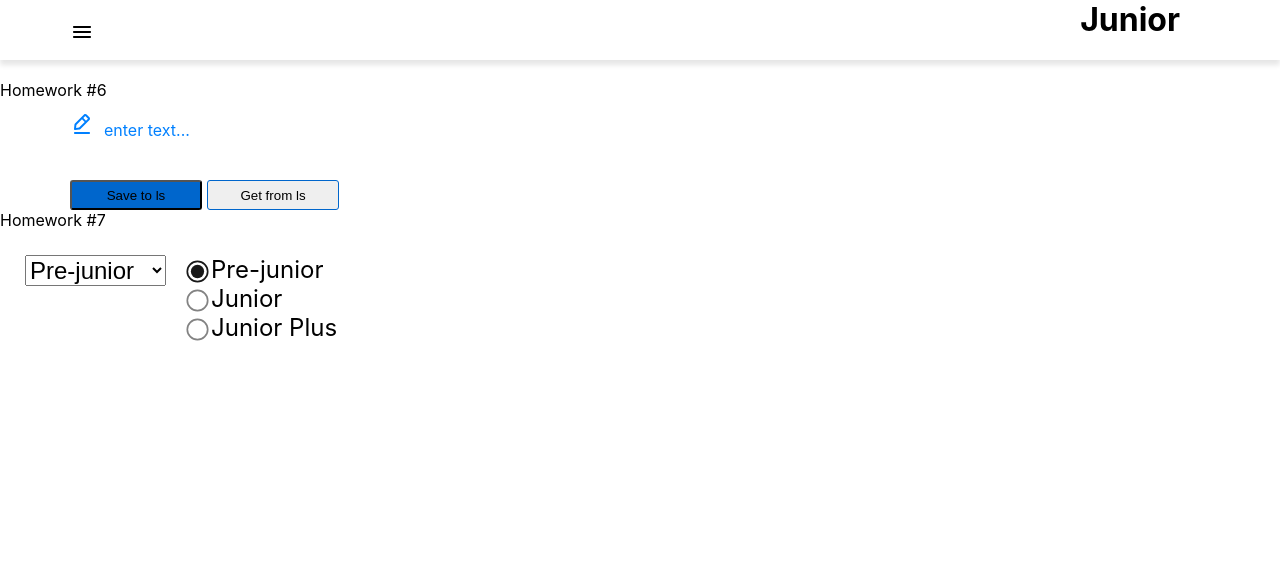
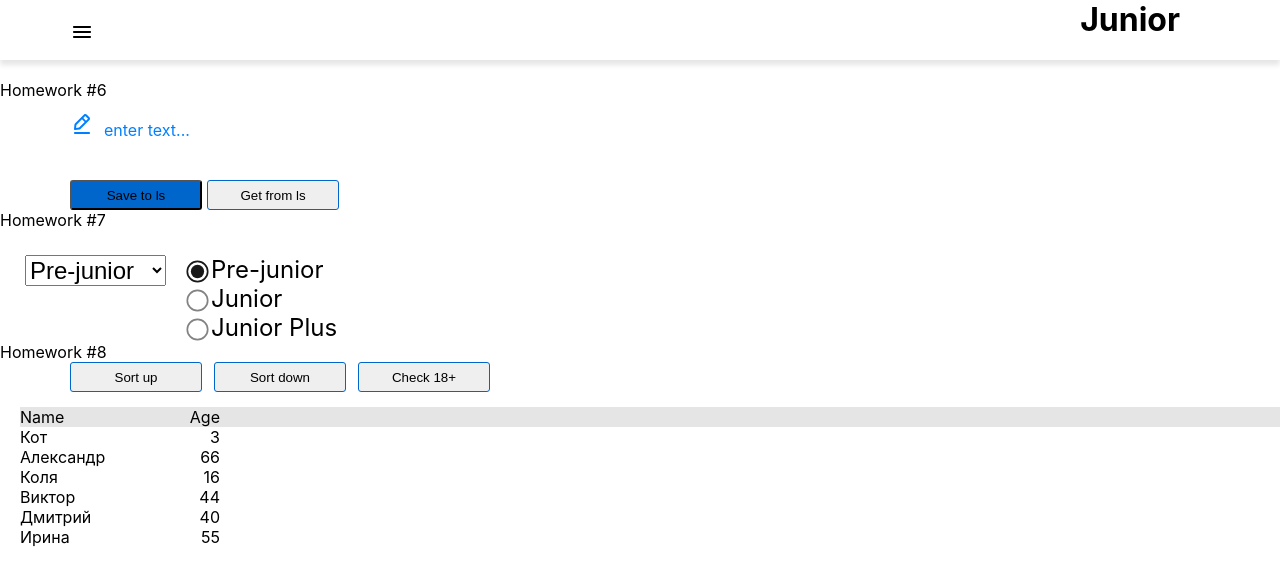
Before and after one commit to NovikovRomanV/hws2, a React (Create React App) app: page /#/junior in a window 1280 px wide. Shown: the top 586 px of the page. Built offline with nearby package versions, Linux system fonts and the light colour scheme.

Commit message:
homework 8

```diff
--- a/src/s2-homeworks/hw05/pages/Junior.tsx
+++ b/src/s2-homeworks/hw05/pages/Junior.tsx
@@ -1,7 +1,7 @@
 import React from 'react'
 import HW6 from '../../hw06/HW6'
 import HW7 from '../../hw07/HW7'
-// import HW8 from '../../hw08/HW8'
+import HW8 from '../../hw08/HW8'
 // import HW9 from '../../hw09/HW9'
 
 function Junior() {
@@ -9,7 +9,7 @@ function Junior() {
         <div id={'hw5-page-junior'}>
             <HW6 />
             <HW7 />
-            {/*<HW8 />*/}
+            <HW8 />
             {/*<HW9 />*/}
         </div>
     )
--- a/src/s2-homeworks/hw08/HW8.module.css
+++ b/src/s2-homeworks/hw08/HW8.module.css
@@ -5,16 +5,40 @@
 }
 
 .users {
+    display: flex;
+    flex-direction: column;
+    margin-left: 20px;
+    margin-top: 15px;
+}
+
+.users tr{
+    display: flex;
+    width: 200px;
+    justify-content: space-between;
 }
 
 .buttonsContainer {
+    display: flex;
+    flex-direction: row;
+    justify-content: space-between;
+    width: 420px;
+    margin-left: 70px;
 }
+
+.buttonsContainer :hover {
+    width: 132px;
+}
+
+
+
 
 .container {
 }
 
 .thead {
+    background: #E5E5E5;
 }
+
 
 .nameCol {
 }
--- a/src/s2-homeworks/hw08/User.tsx
+++ b/src/s2-homeworks/hw08/User.tsx
@@ -12,11 +12,11 @@ const User: React.FC<UserPropsType> = ({ u }) => {
         <tr id={'hw8-user-' + u._id + '-' + u.age} className={s.item}>
             <td id={'hw8-user-name-' + u._id} className={s.nameCol}>
                 {/*отобразить имя*/}
-
+                {u.name}
             </td>
             <td id={'hw8-user-age-' + u._id}>
                 {/*отобразить возраст*/}
-
+                {u.age}
             </td>
         </tr>
     )
--- a/src/s2-homeworks/hw08/bll/homeWorkReducer.ts
+++ b/src/s2-homeworks/hw08/bll/homeWorkReducer.ts
@@ -4,15 +4,20 @@ type ActionType =
     | { type: 'sort'; payload: 'up' | 'down' }
     | { type: 'check'; payload: number }
 
-export const homeWorkReducer = (state: any, action: any): any => { // need to fix any
+export const homeWorkReducer = (state: UserType[], action: any): UserType[] => { // need to fix any
     switch (action.type) {
         case 'sort': { // by name
-
-            return state // need to fix
+            if(action.payload==='up'){
+                return [...state].sort((a, b) => a.name > b.name ? 1 : -1)
+            }
+            if(action.payload==='down') {
+                return [...state].sort((a, b) => a.name < b.name ? 1 : -1)
+            }
+             return state // need to fix
         }
         case 'check': {
-
-            return state // need to fix
+            let newState = [...state].sort((a,b)=> a.age > b.age ? 1 : -1)
+            return newState.filter((el)=> el.age >= action.payload ) // need to fix
         }
         default:
             return state
```
